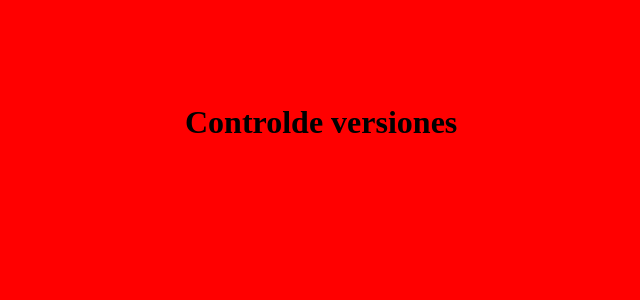
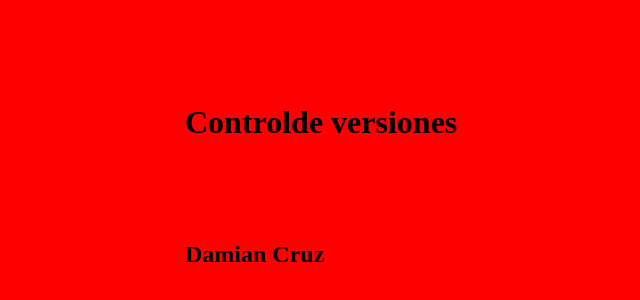
Before and after one commit to Josefl7/TP_SO_I4_Equipo_103, a plain HTML site: page index.html in a window 1280 px wide. Shown: the part 96-396 px from the top of the page, without its empty margins (115-755 px from the left). Drawn offline with Linux system fonts and the light colour scheme.

Commit message:
Beta agrega nombre de HTML

```diff
--- a/index.html
+++ b/index.html
@@ -8,5 +8,6 @@
 </head>
 <body>
 <h1>Controlde versiones</h1>
+<h2>Damian Cruz</h2>
 </body>
 </html>
```
